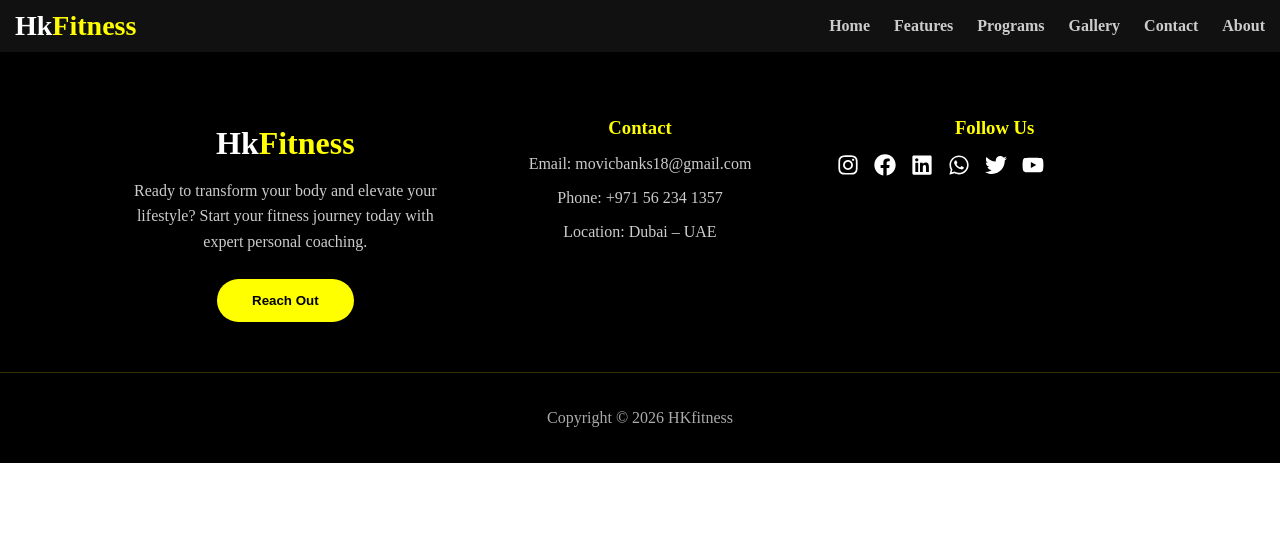
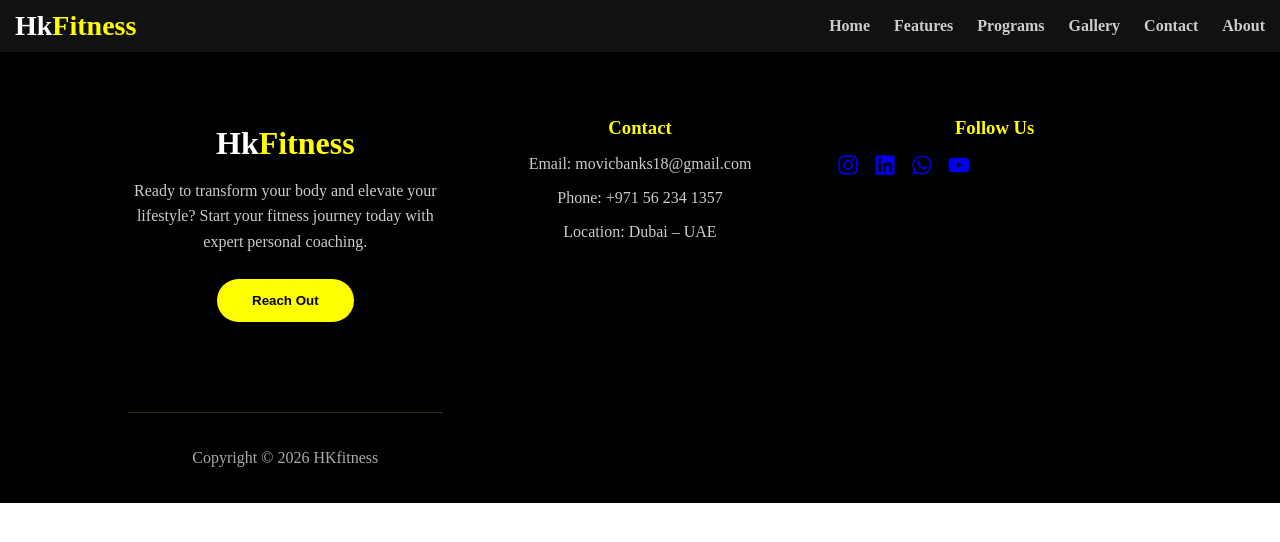
Before and after one commit to BrianKayy/Hkfitness, a React (Create React App) app: page /Reviews in a window 1280 px wide. Shown: the top 542 px of the page. Built offline with nearby package versions, Linux system fonts and the light colour scheme.

Commit message:
analytics inlog

```diff
--- a/src/Footer.js
+++ b/src/Footer.js
@@ -3,10 +3,8 @@ import { useNavigate } from "react-router-dom";
 import "./index.css";
 import {
   FaInstagram,
-  FaFacebook,
   FaLinkedin,
   FaWhatsapp,
-  FaTwitter,
   FaYoutube
 } from "react-icons/fa";
 
@@ -47,13 +45,19 @@ import {
           <h3>Follow Us</h3>
 
           <div className="social-icons">
+          <a href="https://www.instagram.com/hkfitness_1?utm_source=ig_web_button_share_sheet&igsh=ZDNlZDc0MzIxNw==" target="_blank" rel="noopener noreferrer">
             <FaInstagram />
-            <FaFacebook />
+          </a>
+
+          <a href="https://www.linkedin.com/in/hakim-ssembatya/" target="_blank" rel="noopener noreferrer">
             <FaLinkedin />
+          </a>
+          <a href="https://wa.me/0562341357" target="_blank" rel="noopener noreferrer">
             <FaWhatsapp />
-            <FaTwitter />
+          </a>
+          <a href="https://www.youtube.com/c/HKFitness" target="_blank" rel="noopener noreferrer">
             <FaYoutube />
-          </div>
+          </a>
         </div>
 
       </div>
@@ -64,7 +68,7 @@ import {
       <div className="footer-bottom">
         <p>Copyright © 2026 HKfitness</p>
       </div>
-
+      </div>
     </footer>
   );
 }
--- a/src/index.css
+++ b/src/index.css
@@ -444,12 +444,12 @@ body {
   font-size: 22px;
 }
 
-.social-icons svg {
+.social-icons svg{
   cursor: pointer;
   transition: 0.3s;
 }
 
-.social-icons svg:hover {
+.social-icons svg :hover {
   color: yellow;
   transform: scale(1.2);
 }
```
